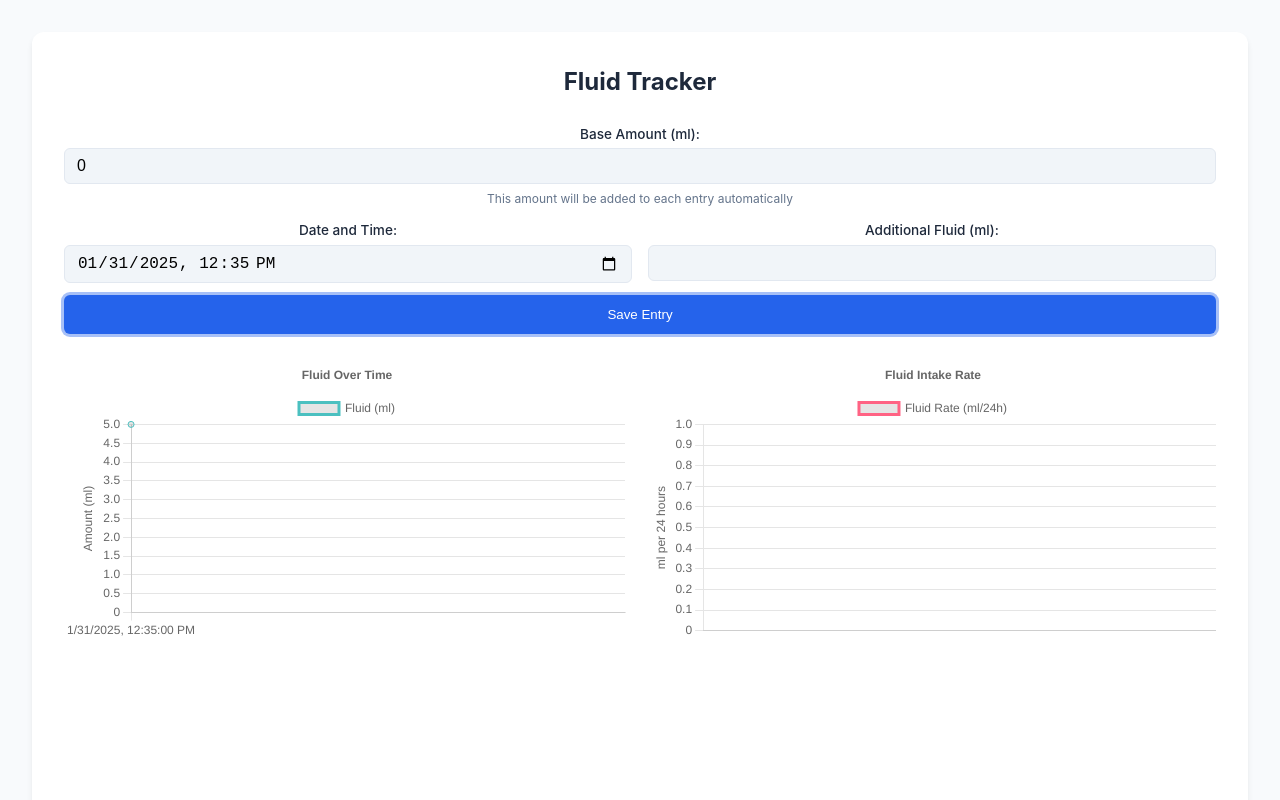
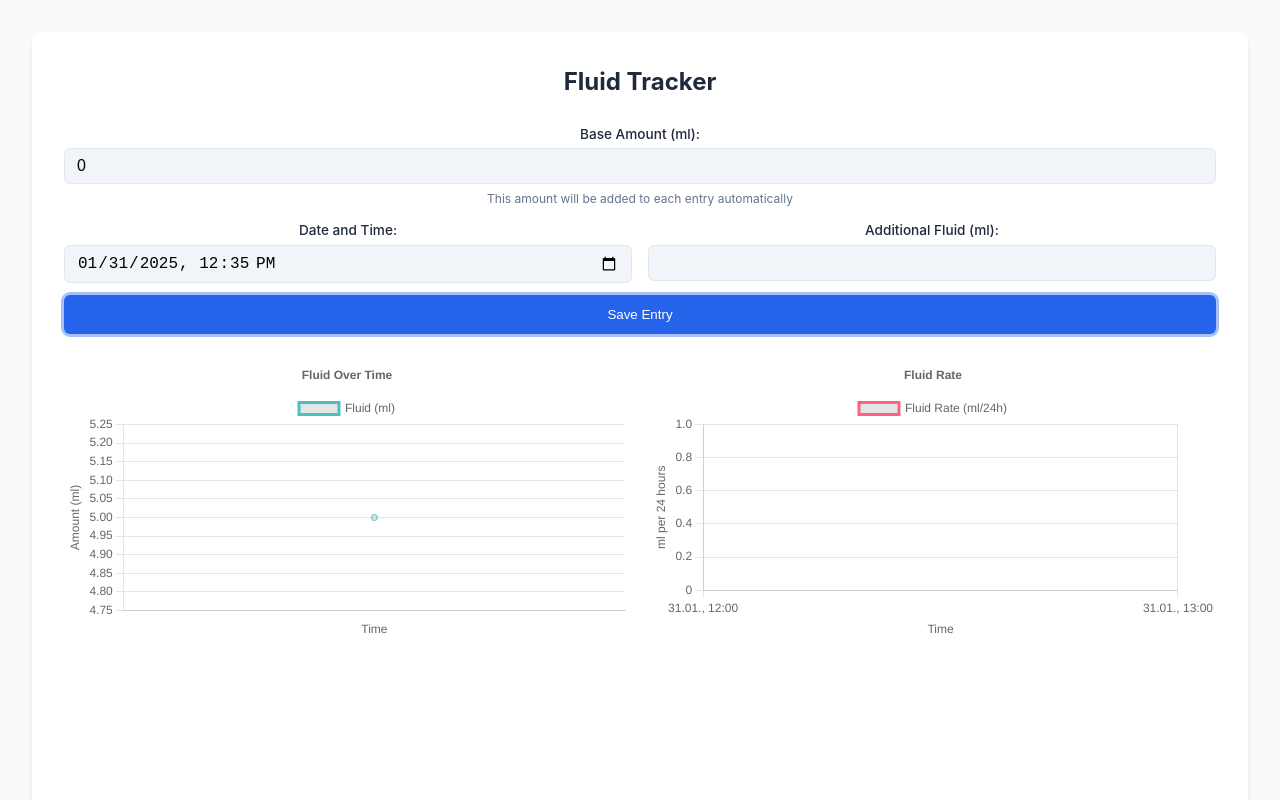
Before and after one commit to Baconwolf/fluidtrack, a React (Vite) app: page / in a window 1280 px wide. Both pictures are taken after typing "5" into the empty fields and a click on the button "Save Entry". Shown: the top 800 px of the page. Built offline with nearby package versions, Linux system fonts and the light colour scheme.

Commit message:
design fixes

```diff
--- a/package.json
+++ b/package.json
@@ -10,7 +10,10 @@
     "preview": "vite preview"
   },
   "dependencies": {
+    "@date-io/date-fns": "^3.2.0",
     "chart.js": "^4.4.7",
+    "chartjs-adapter-date-fns": "^3.0.0",
+    "date-fns": "^3.6.0",
     "react": "^18.3.1",
     "react-chartjs-2": "^5.3.0",
     "react-dom": "^18.3.1"
--- a/src/components/FluidChart.tsx
+++ b/src/components/FluidChart.tsx
@@ -2,6 +2,7 @@ import { Line } from 'react-chartjs-2'
 import {
     Chart as ChartJS,
     CategoryScale,
+    TimeScale,
     LinearScale,
     PointElement,
     LineElement,
@@ -9,10 +10,12 @@ import {
     Tooltip,
     Legend
 } from 'chart.js'
+import 'chartjs-adapter-date-fns'
 import './FluidChart.css'
 
 // Register ChartJS components
 ChartJS.register(
+    TimeScale,
     CategoryScale,
     LinearScale,
     PointElement,
@@ -33,11 +36,13 @@ interface FluidChartProps {
 
 export function FluidChart({ entries }: FluidChartProps) {
     const chartData = {
-        labels: entries.map(entry => new Date(entry.datetime).toLocaleString()),
         datasets: [
             {
                 label: 'Fluid (ml)',
-                data: entries.map(entry => Number(entry.amount)),
+                data: entries.map(entry => ({
+                    x: new Date(entry.datetime),
+                    y: Number(entry.amount)
+                })),
                 borderColor: 'rgb(75, 192, 192)',
                 tension: 0.1
             }
@@ -53,11 +58,41 @@ export function FluidChart({ entries }: FluidChartProps) {
             title: {
                 display: true,
                 text: 'Fluid Over Time'
+            },
+            tooltip: {
+                callbacks: {
+                    title: (context: any) => {
+                        const date = new Date(context[0].parsed.x);
+                        return date.toLocaleString('de-DE', {
+                            day: 'numeric',
+                            month: '2-digit',
+                            year: 'numeric',
+                            hour: '2-digit',
+                            minute: '2-digit'
+                        });
+                    }
+                }
             }
         },
         scales: {
+            x: {
+                type: 'time' as const,
+                time: {
+                    unit: 'hour',
+                    displayFormats: {
+                        hour: 'd.MM., HH:mm'
+                    }
+                },
+                title: {
+                    display: true,
+                    text: 'Time'
+                },
+                ticks: {
+                    maxTicksLimit: 8,
+                    autoSkip: true
+                }
+            },
             y: {
-                beginAtZero: true,
                 title: {
                     display: true,
                     text: 'Amount (ml)'
--- a/src/components/FluidRateChart.tsx
+++ b/src/components/FluidRateChart.tsx
@@ -1,5 +1,29 @@
 import { Line } from 'react-chartjs-2'
+import {
+    Chart as ChartJS,
+    CategoryScale,
+    TimeScale,
+    LinearScale,
+    PointElement,
+    LineElement,
+    Title,
+    Tooltip,
+    Legend
+} from 'chart.js'
 import './FluidRateChart.css'
+import 'chartjs-adapter-date-fns'
+
+// Register ChartJS components
+ChartJS.register(
+    TimeScale,
+    CategoryScale,
+    LinearScale,
+    PointElement,
+    LineElement,
+    Title,
+    Tooltip,
+    Legend
+)
 
 interface FluidEntry {
     datetime: string;
@@ -44,11 +68,13 @@ export function FluidRateChart({ entries }: FluidRateChartProps) {
     const rateData = calculateDailyRates()
 
     const chartData = {
-        labels: rateData.map(entry => new Date(entry.datetime).toLocaleString()),
         datasets: [
             {
                 label: 'Fluid Rate (ml/24h)',
-                data: rateData.map(entry => entry.rate),
+                data: rateData.map(entry => ({
+                    x: new Date(entry.datetime),
+                    y: entry.rate
+                })),
                 borderColor: 'rgb(255, 99, 132)',
                 tension: 0.1
             }
@@ -63,10 +89,41 @@ export function FluidRateChart({ entries }: FluidRateChartProps) {
             },
             title: {
                 display: true,
-                text: 'Fluid Intake Rate'
+                text: 'Fluid Rate'
+            },
+            tooltip: {
+                callbacks: {
+                    title: (context: any) => {
+                        const date = new Date(context[0].parsed.x);
+                        return date.toLocaleString('de-DE', {
+                            day: 'numeric',
+                            month: '2-digit',
+                            year: 'numeric',
+                            hour: '2-digit',
+                            minute: '2-digit'
+                        });
+                    }
+                }
             }
         },
         scales: {
+            x: {
+                type: 'time' as const,
+                time: {
+                    unit: 'hour',
+                    stepSize: 6,
+                    displayFormats: {
+                        hour: 'd.MM., HH:mm'
+                    }
+                },
+                title: {
+                    display: true,
+                    text: 'Time'
+                },
+                ticks: {
+                    maxTicksLimit: 8
+                }
+            },
             y: {
                 beginAtZero: true,
                 title: {
```
Also changed, not shown: 1 other file (tests, documents, lock files or other folders).
